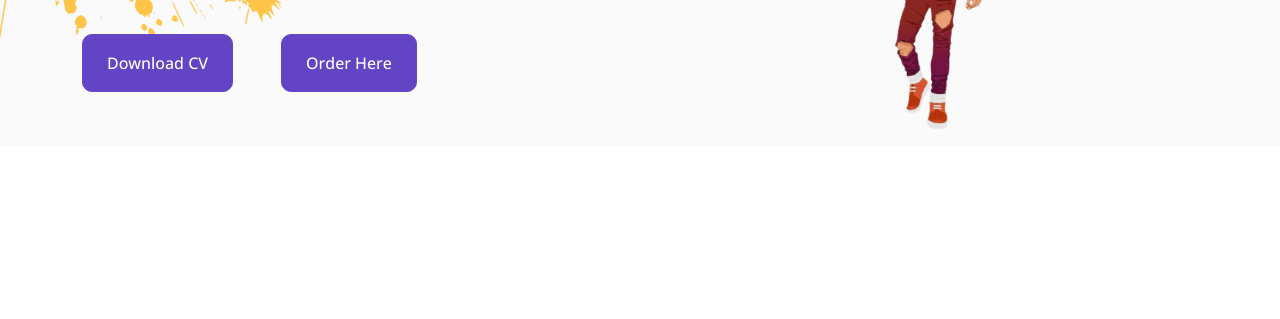
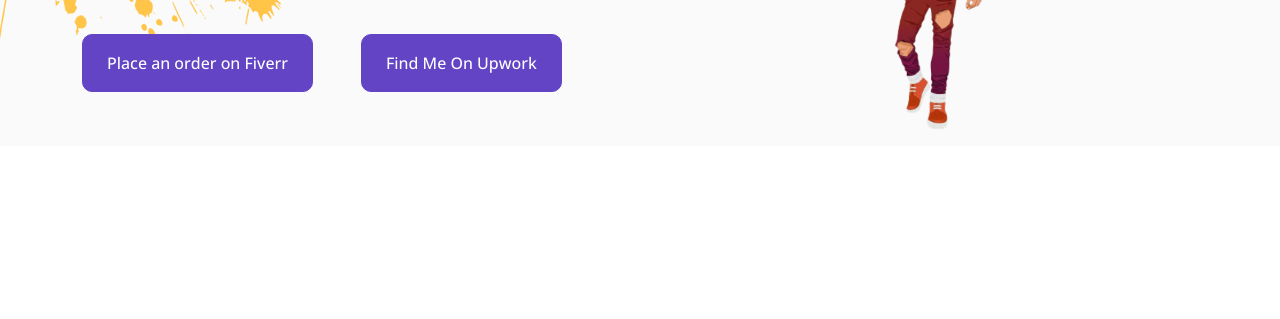
Before and after one commit to FaizanBS/Personal-Portfolio-website, a plain HTML site: page index.html in a window 1280 px wide. Shown: the part 255-574 px from the top of the page. Drawn offline with nearby package versions, Linux system fonts and the light colour scheme; files that its build step writes are made by us from their sources.

Commit message:
Update index.html

```diff
--- a/index.html
+++ b/index.html
@@ -88,8 +88,8 @@
                     <div class="typed-text d-none">Graphic Designer, Web Developer, Front End Developer, Apps Designer,
                         Apps Developer</div>
                     <div class="d-flex align-items-center pt-5">
-                        <a href="" class="btn btn-primary py-3 px-4 me-5">Download CV</a>
-                        <a href="" class="btn btn-primary py-3 px-4 me-5">Order Here</a>
+                        <a href="https://www.fiverr.com/faizanarif3" class="btn btn-primary py-3 px-4 me-5">Place an order on Fiverr</a>
+                        <a href="https://www.upwork.com/freelancers/~01a8b4361061006864" class="btn btn-primary py-3 px-4 me-5">Find Me On Upwork</a>
                         <!-- <button type="button" class="btn-play" data-bs-toggle="modal"
                             data-src="" data-bs-target="#videoModal">
                             <span></span>
```
